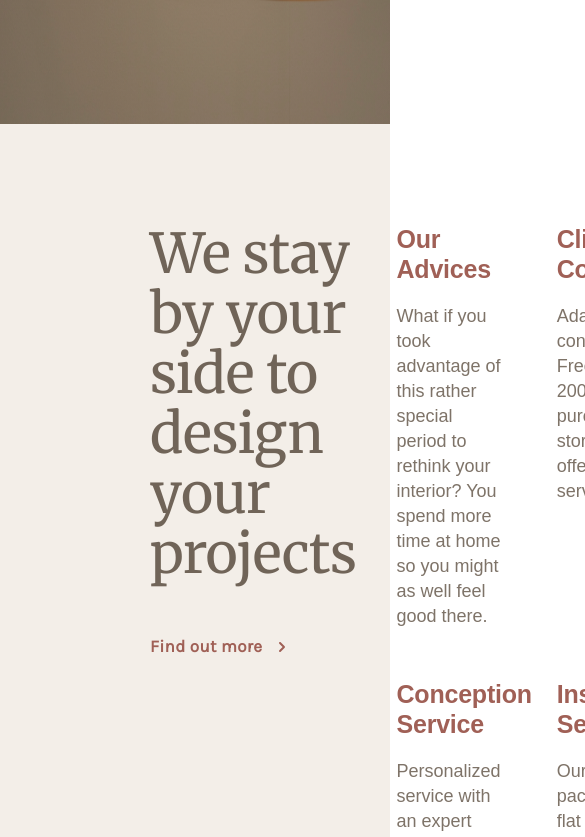
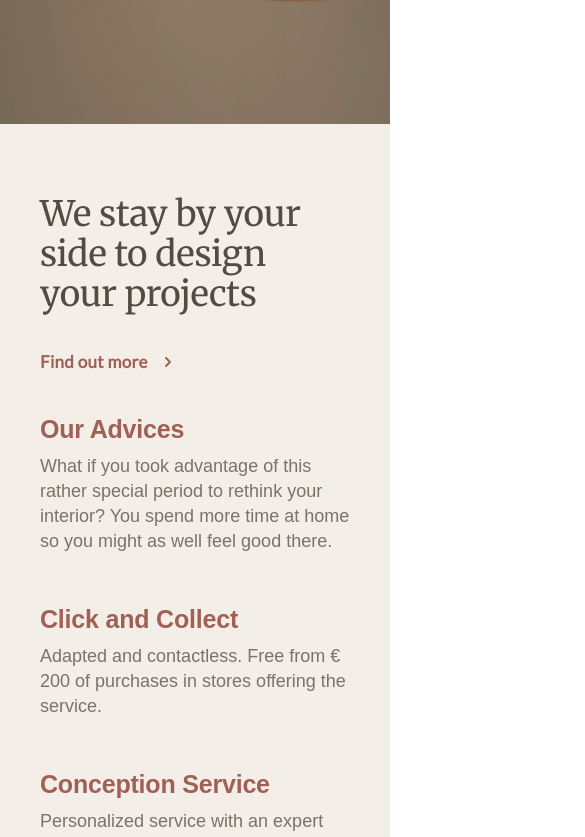
Before and after one commit to SaidGandur01/purplefire-landing-page, a Nuxt app: page / in a window 390 px wide. Shown: the part 720-1557 px from the top of the page, 585 px wide, since content can reach past the window. Built offline with nearby package versions, Linux system fonts and the light colour scheme; a web font is replaced by a local one.

Commit message:
Nee refactor for mobile view in overview information

```diff
--- a/assets/css/base.css
+++ b/assets/css/base.css
@@ -5,18 +5,20 @@
   --color-brand-primary-100: #A06056;
   --color-brand-primary-200: rgba(112, 100, 88, 0.90);
   --color-brand-primary-300: #706458;
+  --color-brand-primary-400: #534B42;
 }
 
 *,
 *::after,
 *::before {
-    margin: 0;
-    padding: 0;
-    box-sizing: border-box;
+  margin: 0;
+  padding: 0;
+  box-sizing: border-box;
 }
 
 html {
-    font-size: 62.5% !important;
+  font-size: 62.5% !important;
+  scroll-behavior: smooth;
 }
 
 body {
--- a/components/overview.vue
+++ b/components/overview.vue
@@ -13,7 +13,9 @@
           trendy, quality furniture
         </h2>
         <div class="scroll-down-image">
-          <CoreIconsScrollDown />
+          <a href="#overview-details">
+            <CoreIconsScrollDown />
+          </a>
         </div>
       </div>
     </div>
--- a/components/overviewInformation.vue
+++ b/components/overviewInformation.vue
@@ -1,8 +1,8 @@
 <template>
-  <div class="overview-information">
+  <div id="overview-details" class="overview-information">
     <div class="first-column">
       <div class="first-column--content">
-        <h2>We stay by your <br> side to design <br> your projects</h2>
+        <h2>We stay by your <br> side to design your projects</h2>
         <span>Find out more <CoreIconsArrowRight/> </span>
       </div>
     </div>
@@ -135,4 +135,52 @@
     }
   }
 }
+
+@media (max-width: 768px) {
+  .overview-information {
+    padding: 7rem 4rem;
+    gap: 4rem;
+    flex-direction: column;
+
+    .first-column--content {
+      padding: 0rem;
+      gap: 3.5rem;
+
+      h2 {
+        @include font-attributes(
+          3.5rem,
+          --color-brand-primary-400,
+          400,
+          -0.3px,
+          4rem
+        );
+      }
+
+      span {
+        @include font-attributes(
+          1.7rem,
+          --color-brand-primary-100,
+          900,
+          0.3px,
+          2.5rem
+        );
+        font-family: 'Lato', sans-serif;
+      }
+    }
+
+    .second-column--content {
+      padding: 0;
+
+      .first-row,
+      .second-row {
+        flex-direction: column;
+      }
+
+      .item-description {
+        width: 100%;
+        gap: 1rem;
+      }
+    }
+  }
+}
 </style>
--- a/nuxt.config.ts
+++ b/nuxt.config.ts
@@ -16,6 +16,9 @@ export default defineNuxtConfig({
       'karla': {
         wght: [100, 200, 300, 400, 500, 600, 700, 800]
       },
+      'Lato': {
+        wght: [100, 200, 300, 400, 500, 600, 700, 800]
+      },
     }
   }
 })
```
